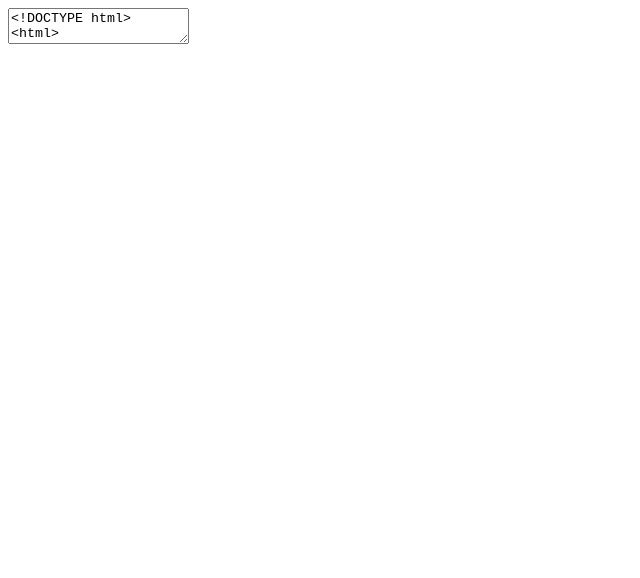
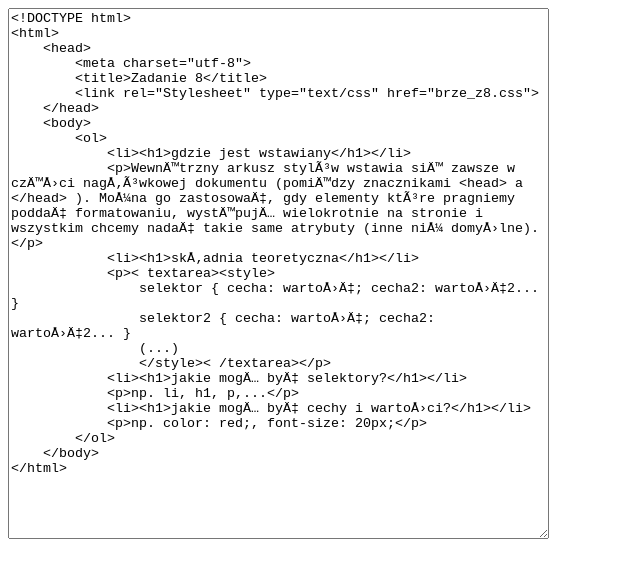
Before and after one commit to anatoliy2137/css, a plain HTML site: page kod_z8.html in a window 1280 px wide. Shown: the whole page, without its empty margins (0-640 px from the left). Drawn offline with Linux system fonts and the light colour scheme.

Commit message:
Update kod_z8.html

```diff
--- a/kod_z8.html
+++ b/kod_z8.html
@@ -1,4 +1,4 @@
-<textarea>
+<textarea cols="65" rows="35">
 <!DOCTYPE html>
 <html>
     <head>
```
